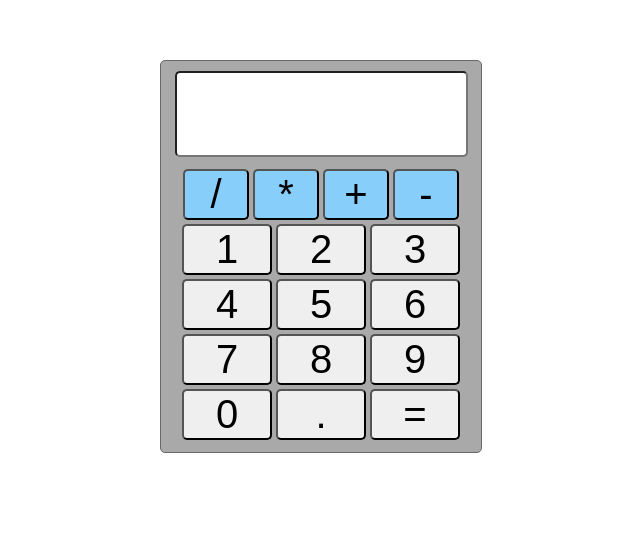
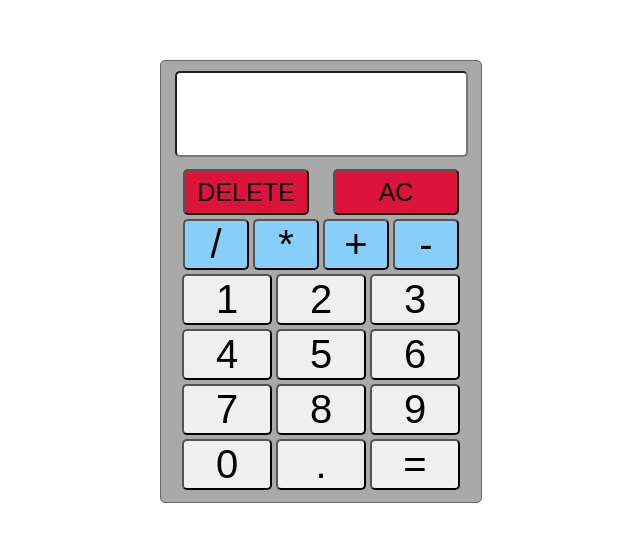
Before and after one commit to goldenyak/new-calculator, a React (Create React App) app in the folder my-app/: page / in a window 1280 px wide. Shown: the part 140-682 px from the top of the page, without its empty margins (319-959 px from the left). Built offline with nearby package versions, Linux system fonts and the light colour scheme.

Commit message:
add functions to buttons

```diff
--- a/my-app/src/App.css
+++ b/my-app/src/App.css
@@ -47,3 +47,18 @@
 button:hover {
     opacity: 0.7;
 }
+
+.delete_wrapper {
+    display: flex;
+ justify-content: space-around;
+
+}
+
+.delete_wrapper button {
+    width: 42%;
+    font-size: 25px;
+    line-height: 40px;
+    border-radius: 5px;
+    margin: 2px;
+    background-color: crimson;
+}
--- a/my-app/src/App.tsx
+++ b/my-app/src/App.tsx
@@ -21,12 +21,23 @@ function App() {
 
     function getSum(value: any) {
         let sum = eval(calc)
-        console.log(sum)
+        setCalc(sum)
+    }
+
+    function clearedValue() {
+        setCalc('')
+        setTimeout( () => {
+            setCalc('')
+        }, 100 )
     }
 
     return (
         <div className={'main_wrapper'}>
             <input value={calc} className={'input'}></input>
+            <div className={'delete_wrapper'}>
+                <button onClick={() => deleteNumber('DELETE')}>DELETE</button>
+                <button onClick={() => clearedValue()}>AC</button>
+            </div>
             <div className={'operations_wrapper'}>
                 <button onClick={() => getButtonValue('/')}>/</button>
                 <button onClick={() => getButtonValue('*')}>*</button>
@@ -46,6 +57,7 @@ function App() {
                 <button onClick={() => getButtonValue(0)}>0</button>
                 <button onClick={() => getButtonValue('.')}>.</button>
                 <button onClick={() => getSum('=')}>=</button>
+
             </div>
         </div>
     )
```
